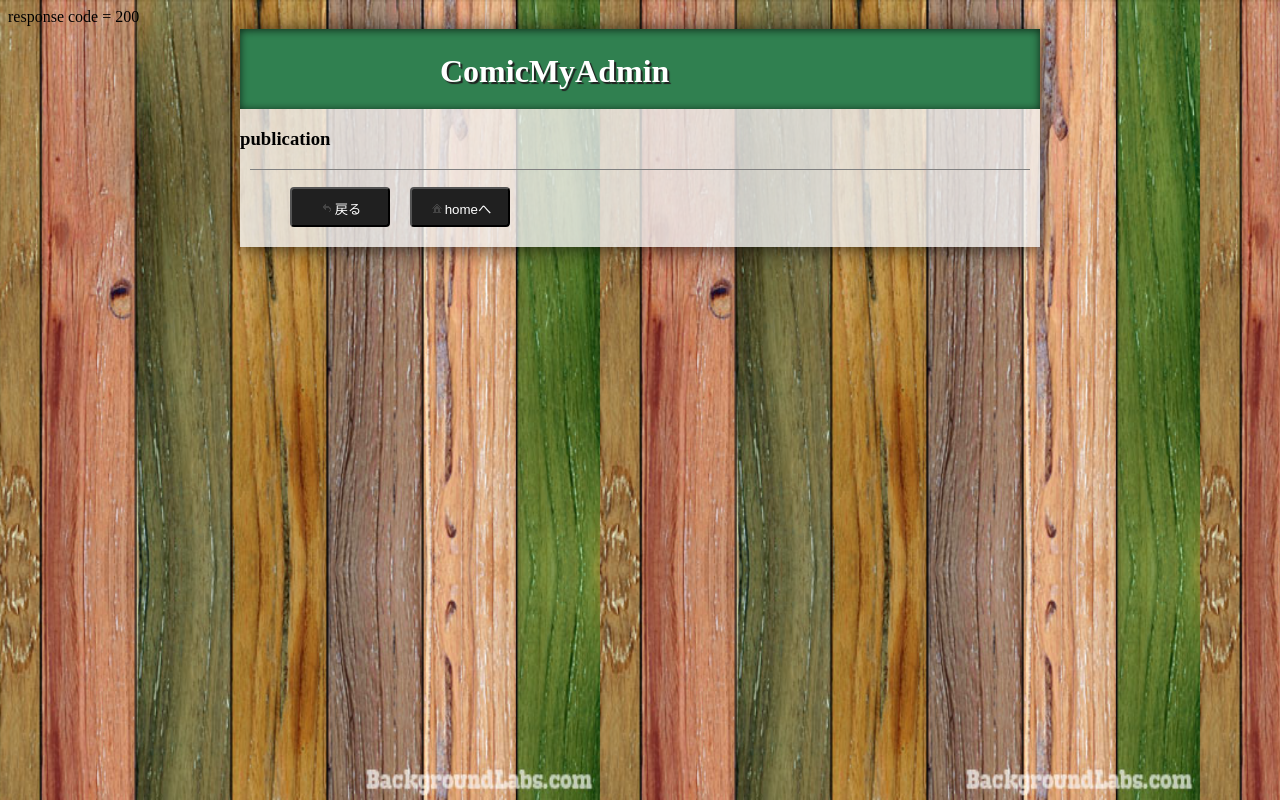
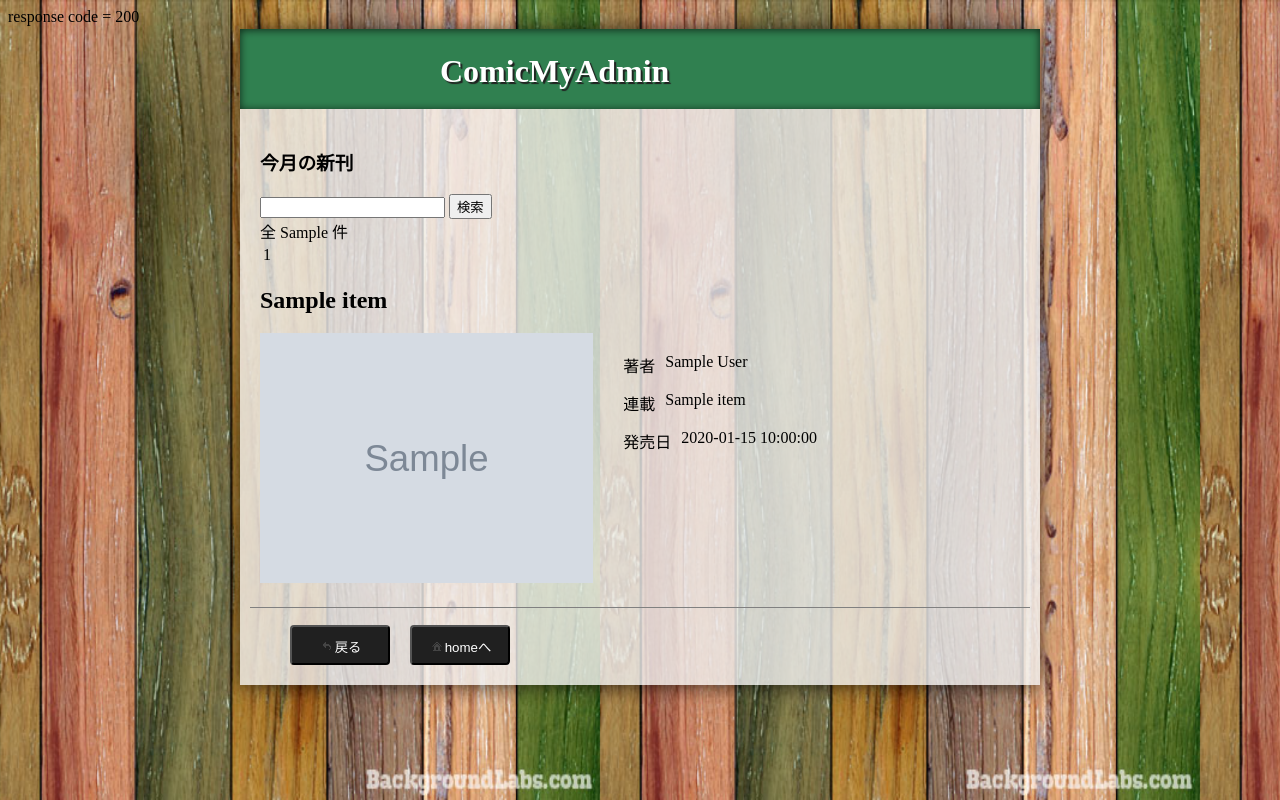
Before and after one commit to moritanian/ComicMyAdmin, a PHP site: template View/ComicAdmin/NewPublication.php in a window 1280 px wide. Run offline with PHP 8.4, Linux system fonts and the light colour scheme; the template is opened without the code that fills it: most values are stand-ins (such as "Sample title", 1, 10 or a date in 2020); grey boxes marked "Sample" are stand-in pictures.

Commit message:
dev2 新刊情報ページスマホ振り分け

```diff
--- a/MyTemplate.php
+++ b/MyTemplate.php
@@ -10,4 +10,8 @@ class MyTemplate
     	include("View/Footer.php");
     }
 }
+
+function h($str) {
+    	return htmlspecialchars($str, ENT_QUOTES, 'UTF-8');
+	}
 ?>
--- a/Scripts/util.js
+++ b/Scripts/util.js
@@ -1,17 +1,20 @@
 var linkWithTimeStamp = function(href){
 	var timeStamp = getUnixTime();
-	$("body").append("<form method='post' name='auto_form' id='auto_form' action='"
+	/*$("body").append("<form method='post' name='auto_form' id='auto_form' action='"
 		+ href
 		+ "'>"
 		+"<input type='hidden' name='time' value='"
 		+ timeStamp
 	 	+ "'></form>");
 	document.auto_form.submit();
+	*/
+	window.location.href = href + "?time=" + timeStamp;
 }
 
 var backWithTimeStamp = function(){
-	var ref = document.referrer;
-	linkWithTimeStamp(ref);
+	//var ref = document.referrer;
+	//linkWithTimeStamp(ref);
+	history.back();
 }
 
 
@@ -19,3 +22,22 @@ var getUnixTime = function(){
 	var date = new Date() ;
 	return Math.floor( date.getTime() / 1000 ) ;
 }
+
+// ユーザエージェント識別
+var _ua = (function(u){
+  return {
+    Tablet:(u.indexOf("windows") != -1 && u.indexOf("touch") != -1 && u.indexOf("tablet pc") == -1)
+      || u.indexOf("ipad") != -1
+      || (u.indexOf("android") != -1 && u.indexOf("mobile") == -1)
+      || (u.indexOf("firefox") != -1 && u.indexOf("tablet") != -1)
+      || u.indexOf("kindle") != -1
+      || u.indexOf("silk") != -1
+      || u.indexOf("playbook") != -1,
+    Mobile:(u.indexOf("windows") != -1 && u.indexOf("phone") != -1)
+      || u.indexOf("iphone") != -1
+      || u.indexOf("ipod") != -1
+      || (u.indexOf("android") != -1 && u.indexOf("mobile") != -1)
+      || (u.indexOf("firefox") != -1 && u.indexOf("mobile") != -1)
+      || u.indexOf("blackberry") != -1
+  }
+})(window.navigator.userAgent.toLowerCase());
--- a/StyleSheet/style1.css
+++ b/StyleSheet/style1.css
@@ -28,6 +28,10 @@
 
 .assess-star {
 
+}
+
+.inline-block {
+	display: inline-block;
 }
 
 .separator {
@@ -138,6 +142,10 @@ body.back-img{
 	margin: 4px;
 }
 
+.top-bar li.right-side-bar {
+
+}
+
 .top-bar ul li {
 	float: left;
 	height:40px;
@@ -168,6 +176,10 @@ body.back-img{
 	width:600px;
 	height: 300px;
 
+}
+
+.contents-box {
+	padding: 20px;
 }
 
 .top-page {
@@ -229,12 +241,12 @@ body.back-img{
 	padding:8px;
 }
 
-.user-list {
-	padding: 20px;
+.user-list table {
+	border-color: #a0a0a0;
 }
 
-.user-list table {
-	border-color: #a0a0a0;
+.user-list table tr.me{
+	background-color: gray;
 }
 
 .all-comic-list {
@@ -490,6 +502,15 @@ body.back-img{
 	padding: 15px;
 }
 
+.google-login {
+	padding-left: 30%;
+}
+
+.google-login a img{
+	width: 180px;
+	height: 46px;
+}
+
 .test-container .tab2{
 	background: -moz-linear-gradient(top,#BFE5F2, #63B3D2 50%,#0081B4 50%,#00679A);
     background: -webkit-gradient(linear, left top, left bottom, from(#BFE5F2), color-stop(0.5,#63B3D2), color-stop(0.5,#0081B4), to(#00679A));
--- a/View/403Error.php
+++ b/View/403Error.php
@@ -8,7 +8,9 @@ header("HTTP/1.1 403 Forbidden");
 <title>Error 403 Forbidden</title>
 </head>
 <body>
-<h1>あなたの権限でこのページを見ることはできません</h1>
-<a href="<?=$v->app_pos?>/ComicAdmin">topへ</a>
+<div class="contents-box">
+	<h1>あなたの権限でこのページを見ることはできません</h1>
+	<a href="<?=$v->app_pos?>/ComicAdmin">topへ</a>
+</div>
 </body>
 </html>
--- a/View/404Error.php
+++ b/View/404Error.php
@@ -7,7 +7,9 @@ header("HTTP/1.1 404 Not Found");
 <title>Error 404 Not Found</title>
 </head>
 <body>
-<h1>ページが見つかりませんでした</h1>
-<a href="<?=$v->app_pos?>/ComicAdmin">topへ</a>
+<div class="contents-box">
+	<h1>ページが見つかりませんでした</h1>
+	<a href="<?=$v->app_pos?>/ComicAdmin">topへ</a>
+</div>
 </body>
 </html>
--- a/View/ComicAdmin/NewPublication.php
+++ b/View/ComicAdmin/NewPublication.php
@@ -1,3 +1,37 @@
-<div class="publication">
-	<h3>publication</h3>
+<div class="publication contents-box">
+	<h3>今月の新刊</h3>
+	<div class="search">
+		<form action="" method="get">
+			<input type="text" name="search_text" value="<?=$v->search_text?>">
+			<input type="submit" name="search" value="検索">
+		</form>
+
+	</div>
+	<div>
+		<div>全 <?=$v->info['data']['item_all'] ?> 件 </div>
+		<div class="page-list">
+		<table>
+		<tr>
+		<?php for($i=0; $i<$v->info['data']['pages']; $i++): ?>
+			<td>
+				<?php if($v->info['data']['page'] != $i + 1): ?>
+					<a href="<?=$v->app_pos?>/ComicAdmin/NewPublication/?page=<?=($i+1)?>
+						<?php if($v->search_text):?>&search_text=<?=$v->search_text?> <?php endif;?>">
+						<?= ($i + 1) ?>
+					</a>
+				<?php else: ?>
+					<?= ($i + 1) ?>
+				<?php endif; ?>
+			</td>
+		<?php endfor; ?>
+		</tr>
+		</table>
+		</div>
+	</div>
+
+	<?php  //var_dump($v->publication_list); echo("publication");?>
+
+	<?php foreach ($v->info['item_list'] as $key => $item): ?>
+		<?php include("View/_snippet/volume_data.php");?>
+	<?php endforeach; ?>
 </div>
--- a/View/Header.php
+++ b/View/Header.php
@@ -1,3 +1,5 @@
+<!DOCTYPE html>
+<html>
 <!--<html lang="ja" manifest="<?=$v->app_pos?>/no-cache.appcache"> -->
 <head>
 <?php
@@ -8,24 +10,35 @@
 <meta http-equiv="Cache-Control" content="no-cache">
 <meta http-equiv="Expires" content="0">
 <link rel="icon" href="<?= $v->app_pos?>/Images/icon.jpg">
-<link rel=stylesheet href="<?= $v->app_pos?>/StyleSheet/style1.css" type="text/css">
-<title>
-ComicMyAdmin
-</title>
-<!-- <script src="<?= $v->app_pos?>/Plugins/jquery-3.1.0.min.js"> !-->
-<script src="<?= $v->app_pos?>/Plugins/jq.js">
+
+
+<script src="<?=$v->app_pos?>/Scripts/util.js"></script>
+
+<script type="text/javascript">
+if(_ua.Mobile){
+
+	document.write( '<link rel="stylesheet"'+
+       	'href="http://code.jquery.com/mobile/1.4.0/jquery.mobile-1.4.0.min.css" />' +
+		'<script src="http://code.jquery.com/jquery-1.10.2.min.js"><\/script>' +
+		'<script src="http://code.jquery.com/mobile/1.4.0/jquery.mobile-1.4.0.min.js"><\/script>');
+} else {
+	document.write( '<link rel=stylesheet href="<?= $v->app_pos?>/StyleSheet/style1.css" type="text/css">' +
+		'<script src="<?= $v->app_pos?>/Plugins/jq.js"><\/script>' +
+		'<link href="<?= $v->app_pos?>/Plugins/jqueryUI/jquery-ui.min.css" rel="stylesheet" />'+
+		'<script src="<?= $v->app_pos?>/Plugins/jqueryUI/jquery-ui.min.js"><\/script>');
+
+}
 
 </script>
 
 <link href="<?= $v->app_pos?>/Plugins/jquery.bxslider.css" rel="stylesheet" />
 <script src="<?= $v->app_pos?>/Plugins/jquery.bxslider.min.js"></script>
 
-<link href="<?= $v->app_pos?>/Plugins/jqueryUI/jquery-ui.min.css" rel="stylesheet" />
-<script src="<?= $v->app_pos?>/Plugins/jqueryUI/jquery-ui.min.js"></script>
-
 <script src="<?=$v->app_pos?>/Scripts/fly-anim.js"></script>
 
-<script src="<?=$v->app_pos?>/Scripts/util.js"></script>
+<title>
+ComicMyAdmin
+</title>
 
 </head>
 <?php echo("response code = " . http_response_code()); ?>
--- a/View/User/UserList.php
+++ b/View/User/UserList.php
@@ -1,4 +1,4 @@
-<div class="user-list">
+<div class="user-list contents-box">
 <h3> UserList </h3>
 
 <table border=1>
@@ -11,7 +11,7 @@
 </tr>
 
 <?php foreach ($v->user_list as $key => $user_data): ?>
- <tr>
+ <tr <?php if($v->user_id == $user_data['user_id']):?> class="me" <?php endif; ?>>
  	<td> <?= $user_data['user_id'] ?> </td>
  	<td> <?= $user_data['user_name'] ?> </td>
  	<td> <?= $user_data['mail_address'] ?> </td>
--- /dev/null
+++ b/View/_snippet/volume_data.php
@@ -0,0 +1,24 @@
+<div class="volume-container">
+	<div class="title">
+		<div class="name" ><h2> <?= $item['title']?> </h2></div>
+	</div>
+	<div class="series-detail">
+		<div class="series-img">
+			<a href=<?= $item["amazonItemURL"]?> target="_blank"><img src="<?=$item['imgURL']?>"></a>
+		</div>
+		<div class="series-profile">
+			<div class="prof-element">
+				<div class="element-key">著者</div>
+				<div class="element-value"><?=$item['author']?></div>
+			</div>
+			<div class="prof-element">
+				<div class="element-key">連載</div>
+				<div class="element-value"><?= $item['recordLabel']?></div>
+			</div>
+			<div class="prof-element">
+				<div class="element-key">発売日</div>
+				<div class="element-value"><?= $item['salesDate']?></div>
+			</div>
+		</div>
+	</div>
+</div>
```
Also changed, not shown: Controller/ComicAdminController.php (+42 -3 lines).
